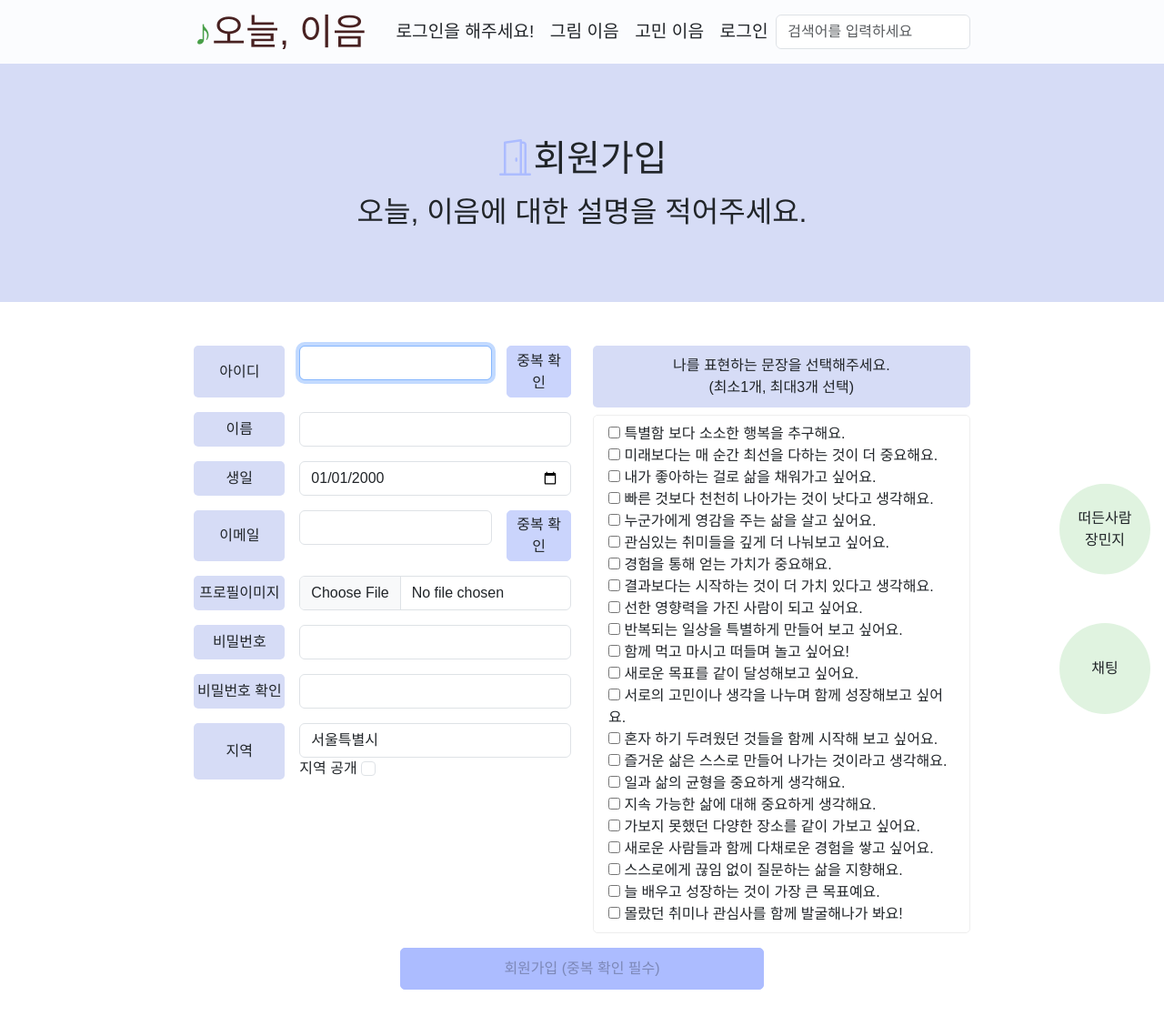
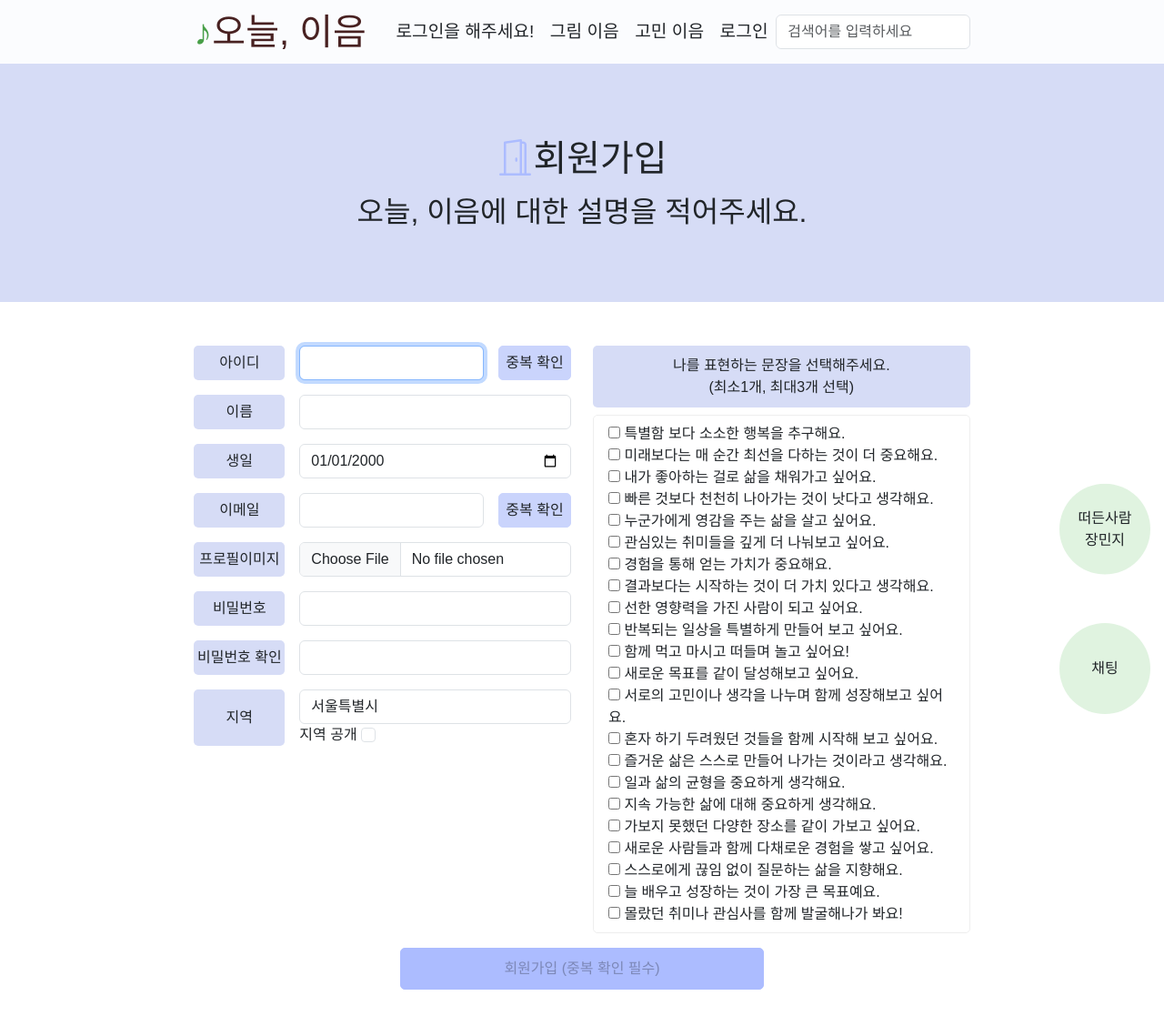
Before and after one commit to skysky44/ieum, a Django app: page /accounts/signup/ in a window 1280 px wide. Shown: the top 1128 px of the page at 91% size. Run offline with Django 3.2, Linux system fonts and the light colour scheme; some libraries are stand-ins or nearby versions; some web fonts are replaced.

Commit message:
[UPDATE] signup.html 레이아웃 수정

```diff
--- a/static/accounts/css/signup.css
+++ b/static/accounts/css/signup.css
@@ -39,11 +39,14 @@ aside.base--item {
   background-color: #d6dcf6;
 }
 .signup--content--wrap {
-  display: flex;
+  /* display: flex; */
+  display: grid;
+  grid-template-columns: 1fr 80px;
+  grid-gap: 1rem;
 }
 .signup--content {
-  width: 240px;
-  margin-right: 1rem;
+  /* width: 240px; */
+  /* margin-right: 1rem; */
 }
 .sign--region--wrap {
 
```
